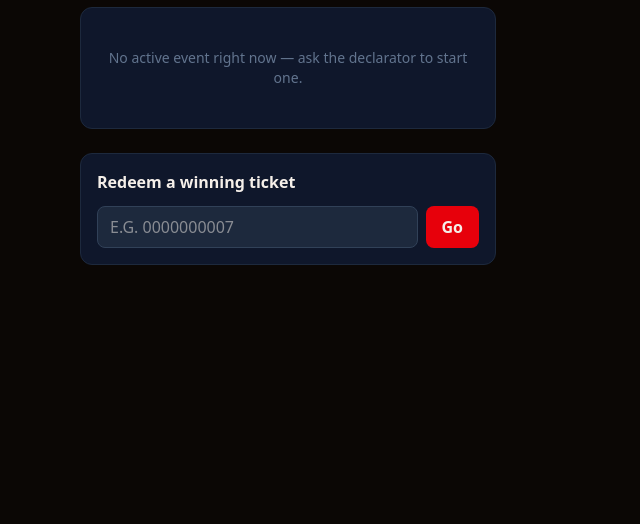
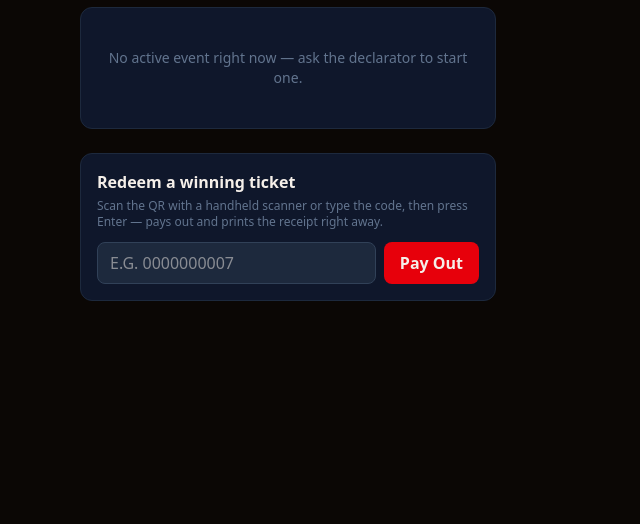
Before and after one commit to kimpoy010/rojo190, a Laravel app: page /teller/tickets/write in a window 1280 px wide. Shown: the part 149-673 px from the top of the page, without its empty margins (0-640 px from the left). Run offline with Laravel 12, Linux system fonts and the light colour scheme; a user stored in the database is signed in; data comes from the database, SQL or seed files in the repository; tables that the repository leaves empty hold one stand-in row (values such as "Sample post"); style sheets or scripts are compiled from the project's sources; some libraries are stand-ins or nearby versions.

Commit message:
Add one-scan ticket redeeming for tellers
Scanning a ticket's QR with a handheld scanner (or typing the code)
now pays it out and shows the payout receipt in a modal on the same
write-ticket page, auto-printing it immediately — no detour through
the ticket's own show/pay-out/confirm screens.

TicketController::quickRedeem() resolves the scanned code and calls
the existing BettingService::redeemTicket() in one request; failures
(not settled yet, already redeemed, no open shift) surface as an
inline error instead of a page navigation.

Also fixes a stale assertion in test_redeeming_a_winning_ticket_via_http
that didn't account for the ?paid=1 redirect param added earlier.

```diff
--- a/app/Http/Controllers/Teller/TicketController.php
+++ b/app/Http/Controllers/Teller/TicketController.php
@@ -293,6 +293,47 @@ class TicketController extends Controller
         return redirect()->route('teller.tickets.show', $bet);
     }
 
+    /**
+     * The fast counter-redeem path: scan the ticket's QR with a handheld
+     * scanner (which types the decoded URL into the code field like a
+     * keyboard, then "presses" Enter — see ScannedCode::extract()) or type
+     * the code by hand, and get paid out in one round trip. No detour
+     * through the ticket's own show page — just a pass/fail result and,
+     * on a win, the payout receipt to print immediately.
+     */
+    public function quickRedeem(Request $request): JsonResponse
+    {
+        $data = $request->validate(['code' => 'required|string']);
+
+        $shift = $this->shiftService->currentShift(auth()->user());
+        if (! $shift) {
+            return response()->json([
+                'success' => false,
+                'message' => __('Start your shift before paying out a ticket.'),
+                'redirect' => route('teller.shift.start'),
+            ], 422);
+        }
+
+        $raw = ScannedCode::extract($data['code']);
+        $code = ctype_digit($raw) ? str_pad($raw, 10, '0', STR_PAD_LEFT) : strtoupper($raw);
+
+        try {
+            $bet = $this->bettingService->redeemTicket($code, auth()->user(), $shift);
+        } catch (\InvalidArgumentException $e) {
+            return response()->json(['success' => false, 'message' => $e->getMessage()], 422);
+        }
+
+        $bet->load('fight.event.game', 'redeemedByTeller');
+
+        return response()->json([
+            'success' => true,
+            'ticket_code' => $bet->ticket_code,
+            'side' => $bet->fight->event->sideLabel($bet->side),
+            'payout' => number_format((float) $bet->payout, 2),
+            'receipt_html' => view('teller.tickets._payout_receipt', ['bet' => $bet])->render(),
+        ]);
+    }
+
     public function show(Bet $bet): View
     {
         abort_unless($bet->isCounterBet(), 404);
--- a/resources/views/teller/tickets/create.blade.php
+++ b/resources/views/teller/tickets/create.blade.php
@@ -9,6 +9,9 @@
         'networkErrorVoid' => __('Network error — could not void this ticket.'),
         'couldNotWrite' => __('Could not write the ticket.'),
         'networkErrorWrite' => __('Network error — could not write the ticket.'),
+        'couldNotRedeem' => __('Could not redeem that ticket.'),
+        'networkErrorRedeem' => __('Network error — could not redeem that ticket.'),
+        'paidOut' => __('Paid out :amount for ticket :code.', ['amount' => $theme['currency'].':amount', 'code' => ':code']),
     ];
 @endphp
 
@@ -38,12 +41,12 @@
             </div>
 
             <div class="rounded-xl border border-slate-800 bg-slate-900 p-4">
-                <h2 class="font-semibold mb-3">{{ __('Redeem a winning ticket') }}</h2>
-                <form method="POST" action="{{ route('teller.tickets.lookup') }}" class="flex gap-2">
-                    @csrf
-                    <input type="text" name="code" required placeholder="{{ __('e.g. 0000000007') }}"
+                <h2 class="font-semibold mb-1">{{ __('Redeem a winning ticket') }}</h2>
+                <p class="text-xs text-slate-500 mb-3">{{ __('Scan the QR with a handheld scanner or type the code, then press Enter — pays out and prints the receipt right away.') }}</p>
+                <form id="redeem-form" class="flex gap-2">
+                    <input type="text" id="redeem-code-input" name="code" required autocomplete="off" placeholder="{{ __('e.g. 0000000007') }}"
                            class="flex-1 rounded-lg bg-slate-800 border border-slate-700 px-3 py-2 uppercase">
-                    <button class="rounded-lg bg-red-600 hover:bg-red-500 transition font-semibold px-4 py-2">{{ __('Go') }}</button>
+                    <button id="redeem-submit-btn" class="rounded-lg bg-red-600 hover:bg-red-500 transition font-semibold px-4 py-2 disabled:opacity-50">{{ __('Pay Out') }}</button>
                 </form>
             </div>
         </div>
@@ -269,6 +272,12 @@
         modalContent.innerHTML = html;
         modal.classList.remove('hidden');
 
+        // _payout_receipt.blade.php ships without .print-active (it's
+        // normally toggled on/off by show.blade.php's printOnly(), since
+        // that page can hold two printables at once) — here the modal
+        // only ever holds one printable, so it always prints.
+        modalContent.querySelector('.printable')?.classList.add('print-active');
+
         // Auto-print the instant the receipt is on screen — a short delay
         // lets the QR SVG finish painting first.
         setTimeout(() => window.print(), 150);
@@ -373,6 +382,63 @@
         });
     }
 
+    // Fast counter-redeem: scan the ticket's QR with a handheld scanner
+    // (it types the decoded code into this field and "presses" Enter) or
+    // type the code by hand — either way this submits the form. One round
+    // trip pays the ticket out and returns the payout receipt, which goes
+    // straight into the same modal/auto-print used for writing a ticket.
+    // No navigation to the ticket's own show page.
+    const redeemForm = document.getElementById('redeem-form');
+    const redeemCodeInput = document.getElementById('redeem-code-input');
+    const redeemSubmitBtn = document.getElementById('redeem-submit-btn');
+    const quickRedeemUrl = @json(route('teller.tickets.quickRedeem'));
+
+    function resetForNextRedeem() {
+        redeemForm.reset();
+        redeemCodeInput.focus();
+    }
+
+    redeemForm?.addEventListener('submit', (e) => {
+        e.preventDefault();
+
+        const code = redeemCodeInput.value.trim();
+        if (!code) return;
+
+        hideBanners();
+        redeemSubmitBtn.disabled = true;
+        redeemCodeInput.disabled = true;
+
+        fetch(quickRedeemUrl, {
+            method: 'POST',
+            headers: { Accept: 'application/json', 'Content-Type': 'application/json', 'X-CSRF-TOKEN': @json(csrf_token()) },
+            body: JSON.stringify({ code }),
+        })
+            .then((r) => r.json().then((data) => ({ ok: r.ok, data })))
+            .then(({ ok, data }) => {
+                redeemSubmitBtn.disabled = false;
+                redeemCodeInput.disabled = false;
+
+                if (!ok || !data.success) {
+                    if (data.redirect) {
+                        window.location.href = data.redirect;
+                        return;
+                    }
+                    showError(data.message || i18n.couldNotRedeem);
+                    redeemCodeInput.select();
+                    return;
+                }
+
+                showSuccess(i18n.paidOut.replace(':amount', data.payout).replace(':code', data.ticket_code));
+                showReceipt(data.receipt_html, resetForNextRedeem);
+            })
+            .catch(() => {
+                redeemSubmitBtn.disabled = false;
+                redeemCodeInput.disabled = false;
+                showError(i18n.networkErrorRedeem);
+                redeemCodeInput.select();
+            });
+    });
+
     // Side is chosen by tapping a MERON/WALA/DRAW panel (mirrors the player
     // betting UI) rather than a separate dropdown. The bet is written via
     // fetch instead of a normal form submit so the receipt can pop up right
--- a/routes/web.php
+++ b/routes/web.php
@@ -6,9 +6,9 @@ use App\Http\Controllers\Auth\ForgotPasswordController;
 use App\Http\Controllers\Auth\LoginController;
 use App\Http\Controllers\Auth\RegisterController;
 use App\Http\Controllers\Auth\ResetPasswordController;
+use App\Http\Controllers\Declarator\CombinedFightController as DeclaratorCombinedFightController;
 use App\Http\Controllers\Declarator\EventController as DeclaratorEventController;
 use App\Http\Controllers\Declarator\FightController as DeclaratorFightController;
-use App\Http\Controllers\Declarator\CombinedFightController as DeclaratorCombinedFightController;
 use App\Http\Controllers\Kiosk\KioskController;
 use App\Http\Controllers\Player\CashController;
 use App\Http\Controllers\Player\CombinedBetController;
@@ -18,17 +18,17 @@ use App\Http\Controllers\Player\ProfileController as PlayerProfileController;
 use App\Http\Controllers\Player\WalletController as PlayerWalletController;
 use App\Http\Controllers\Superadmin\AccountingController;
 use App\Http\Controllers\Superadmin\AgentController as SuperadminAgentController;
+use App\Http\Controllers\Superadmin\AuditLogController;
 use App\Http\Controllers\Superadmin\CockpitController;
 use App\Http\Controllers\Superadmin\CockpitPresetController;
 use App\Http\Controllers\Superadmin\DashboardController;
 use App\Http\Controllers\Superadmin\EventController as SuperadminEventController;
 use App\Http\Controllers\Superadmin\GameController;
 use App\Http\Controllers\Superadmin\IncomeReportController;
-use App\Http\Controllers\Superadmin\AuditLogController;
 use App\Http\Controllers\Superadmin\OddsTierController;
 use App\Http\Controllers\Superadmin\PinController;
+use App\Http\Controllers\Superadmin\RfidTerminalController;
 use App\Http\Controllers\Superadmin\SettingsController;
-use App\Http\Controllers\Superadmin\RfidTerminalController;
 use App\Http\Controllers\Superadmin\StaffController;
 use App\Http\Controllers\Superadmin\TellerCashFlowReportController;
 use App\Http\Controllers\Superadmin\WalletController;
@@ -201,6 +201,7 @@ Route::middleware(['auth', 'role:teller'])->prefix('teller')->name('teller.')->g
         Route::get('/write/status', [TellerTicketController::class, 'status'])->name('status');
         Route::post('/write', [TellerTicketController::class, 'store'])->name('store')->middleware('throttle:30,1');
         Route::post('/lookup', [TellerTicketController::class, 'lookup'])->name('lookup')->middleware('throttle:30,1');
+        Route::post('/quick-redeem', [TellerTicketController::class, 'quickRedeem'])->name('quickRedeem')->middleware('throttle:30,1');
         Route::get('/{bet:ticket_code}/receipt', [TellerTicketController::class, 'receipt'])->name('receipt');
         Route::get('/{bet:ticket_code}', [TellerTicketController::class, 'show'])->name('show');
         Route::post('/{bet:ticket_code}/redeem', [TellerTicketController::class, 'redeem'])->name('redeem')->middleware('throttle:30,1');
```
Also changed, not shown: tests/Feature/TellerTicketFlowTest.php (+122 -2 lines).
